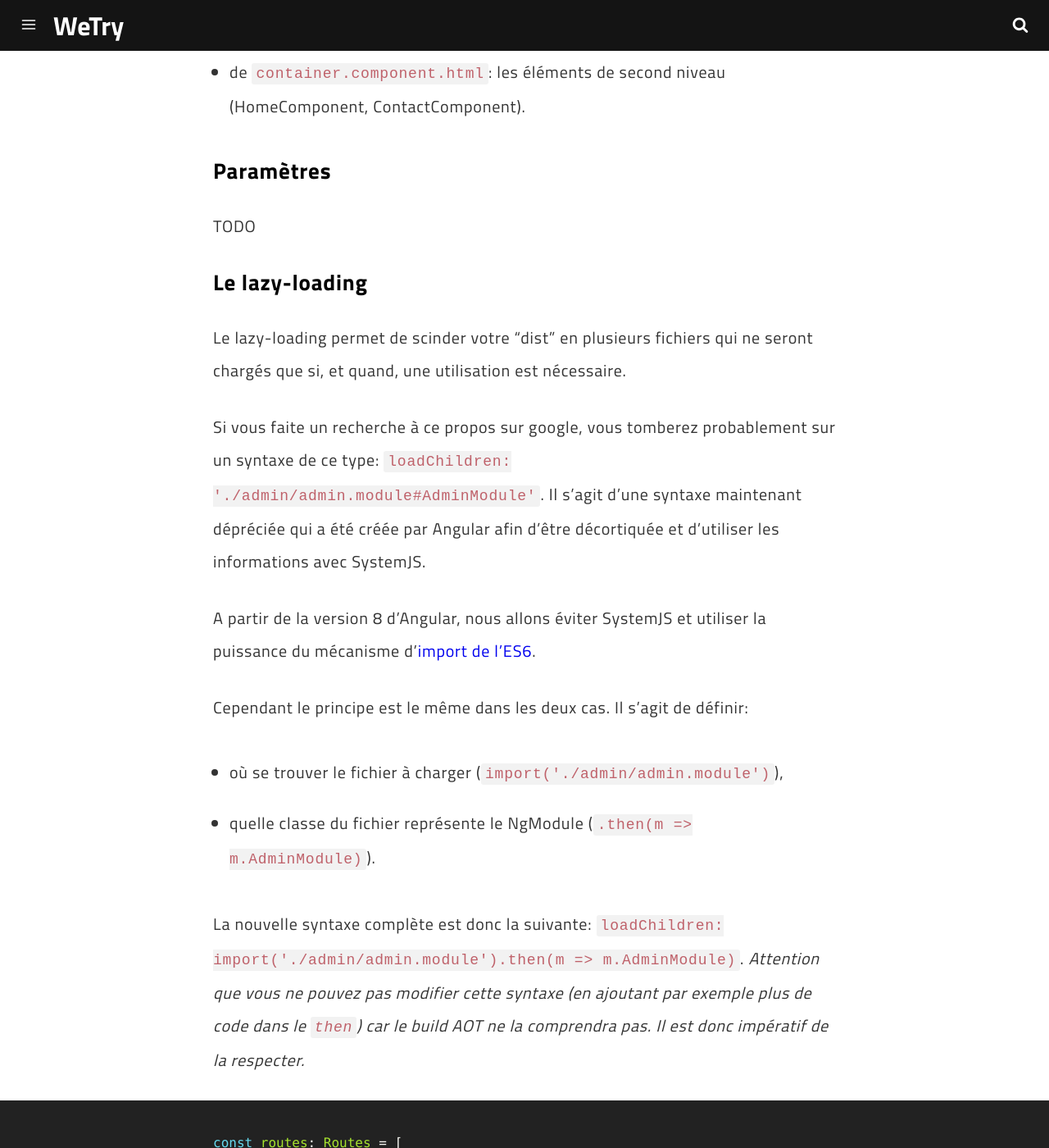
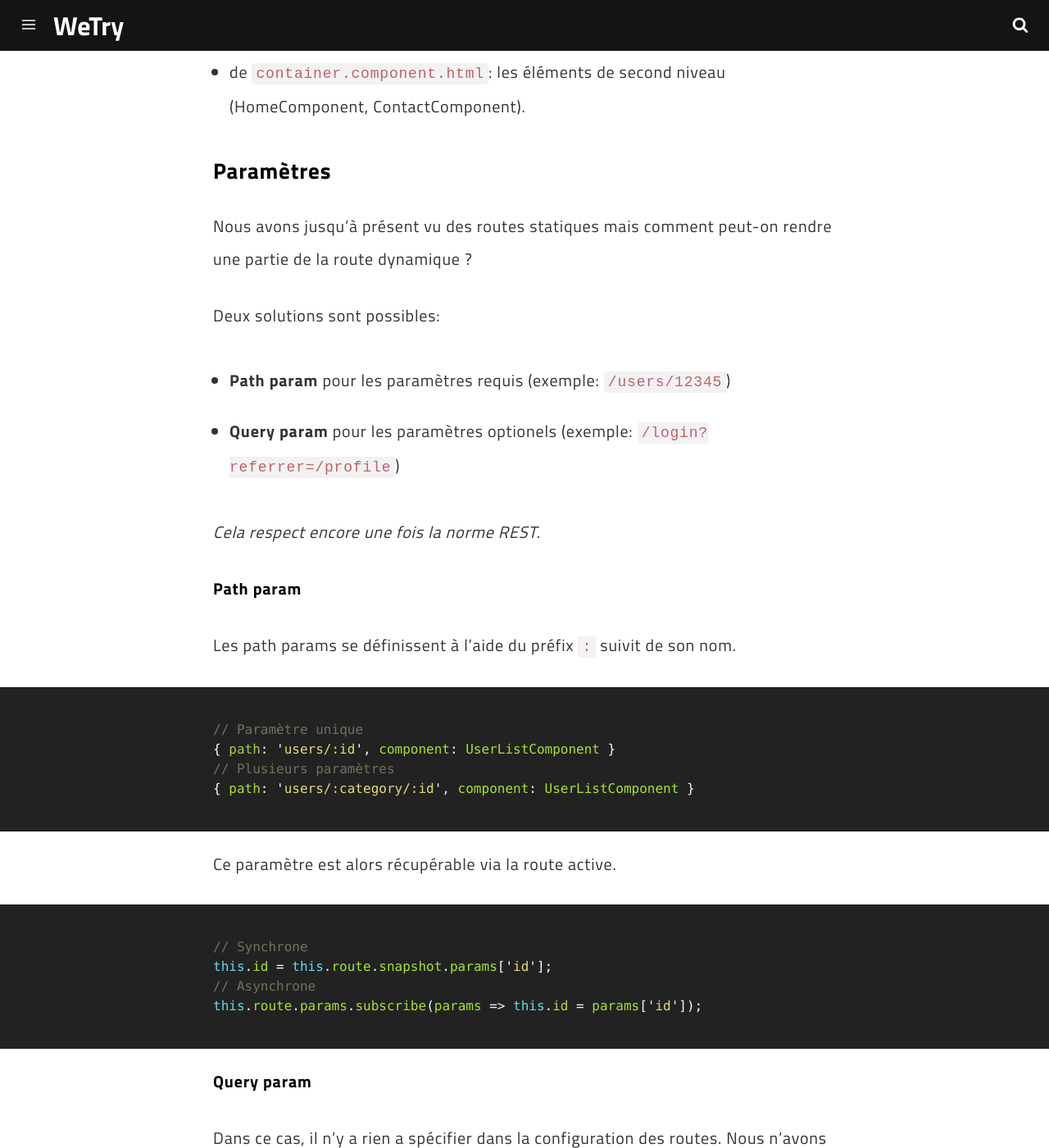
Before and after one commit to wetryio/jekyll-blog, a Jekyll site: the page built from _posts/2019-08-29-les-secrets-du-router-d'angular.md, in a window 1280 px wide and 1400 px high, scrolled down 6449 px. Shown: the whole window at 82% size. Built offline with Jekyll 4.4.1, drawn with Linux system fonts in a browser that asks for light colours; some of the changed text lies outside the part shown.

Commit message:
add routing params

````diff
--- a/_posts/2019-08-29-les-secrets-du-router-d'angular.md
+++ b/_posts/2019-08-29-les-secrets-du-router-d'angular.md
@@ -137,7 +137,45 @@ Avec cette configuration nous pourons retrouver dans les router-outlet
 
 ### Paramètres
 
-TODO
+Nous avons jusqu'à présent vu des routes statiques mais comment peut-on rendre une partie de la route dynamique ?
+
+Deux solutions sont possibles:
+* **Path param** pour les paramètres requis (exemple: `/users/12345`)
+* **Query param** pour les paramètres optionels (exemple: `/login?referrer=/profile`)
+
+*Cela respect encore une fois la norme REST.*
+
+#### Path param
+
+Les path params se définissent à l'aide du préfix `:` suivit de son nom.
+
+```ts
+// Paramètre unique
+{ path: 'users/:id', component: UserListComponent }
+// Plusieurs paramètres
+{ path: 'users/:category/:id', component: UserListComponent }
+```
+
+Ce paramètre est alors récupérable via la route active.
+
+```ts
+// Synchrone
+this.id = this.route.snapshot.params['id'];
+// Asynchrone
+this.route.params.subscribe(params => this.id = params['id']);
+```
+
+#### Query param
+
+Dans ce cas, il n'y a rien a spécifier dans la configuration des routes.
+Nous n'avons cas essayer de récupérer le paramètre optionel.
+
+```ts
+// Synchrone
+this.referrer = this.route.snapshot.queryParams['referrer'];
+// Asynchrone
+this.route.queryParams.subscribe(params => this.referrer = params['referrer']);
+```
 
 ### Le lazy-loading
 
@@ -199,13 +237,13 @@ Pour naviguer nous allons utiliser la directive [`routerLink`](https://angular.i
 
 Cette directive devrait être uniquement utilisée sur des balises de lien (`a`) mais elle peut en réalité se mettre sur n'importe quelle balise HTML. Cependant, le fait de le mettre en attribut d'un `a` génère également un `href` afin de pouvoir naviguer même si le JavaScript est désactivé côté client et que vous utilisez Universal.
 
-```ts
+```html
 <a [routerLink]="['/admin','users']">Go to user list</a>
 ```
 
 Nous pouvons utiliser un string ou un tableau de string dans le routerLink (contrairement en TypeScript), cela revient au même résultat mais je préconise le fait de toujours utiliser la même syntaxe et c'est le **tableau** qui se trouve être le plus utile. En effet cela permet de rendre une partie de l'url **dynamique** comme un paramètre.
 
-```ts
+```html
 <a [routerLink]="['/admin','users', id]">Go to user</a>
 ```
 
@@ -217,7 +255,7 @@ Nous pouvons ajouter des élements dans l'url:
 * `queryParams`: permet d'utiliser les query params (exemple: `?param1=test1&param2=test2`)
 * `fragment`: permet d'ajouter une ancre dans l'url (exemple: `#mon-ancre`)
 
-```ts
+```html
 <a [routerLink]="['/admin','users', id]" [queryParams]="{param1: 'test1', param2: 'test2'}" fragment="email" >
     Go to user email
 </a>
@@ -228,7 +266,7 @@ Ou gérer notre stratégie de "présevation de données" en cas de changement d'
 * `mergeQueryParams`: merge les query params actuels et les nouveaux
 * `preserveFragment`: garder le fragment au changement d'url
 
-```ts
+```html
 <a [routerLink]="['/admin','users', otherId]"  preserveQueryParams preserveFragment >
     Go to other user
 </a>
````
